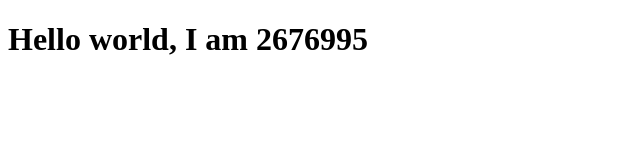
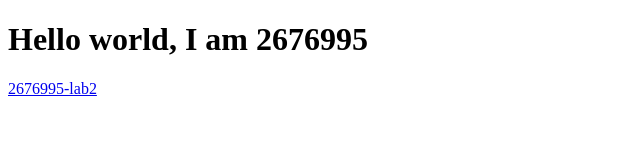
Before and after one commit to ShamoneRuiters/SoftwareDesignCode, a plain HTML site: page index.html in a window 1280 px wide. Shown: the whole page, without its empty margins (0-640 px from the left). Drawn offline with Linux system fonts and the light colour scheme.

Commit message:
Update index.html

```diff
--- a/index.html
+++ b/index.html
@@ -2,5 +2,6 @@
 <html>
 
 <h1>Hello world, I am 2676995</h1>
+  <a href="https://github.com/ShamoneRuiters/SoftwareDesignCode/blob/main/2676995-lab2.html">2676995-lab2</a>
 
 </html>
```
